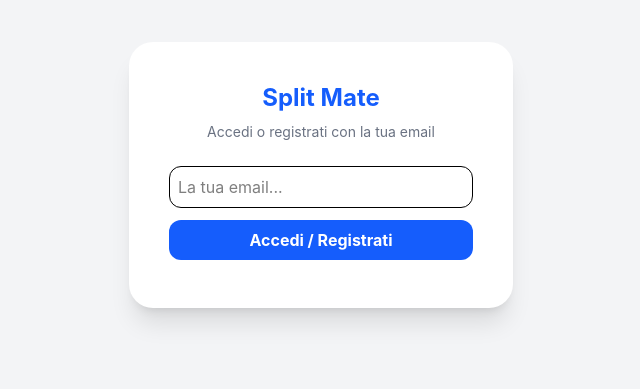
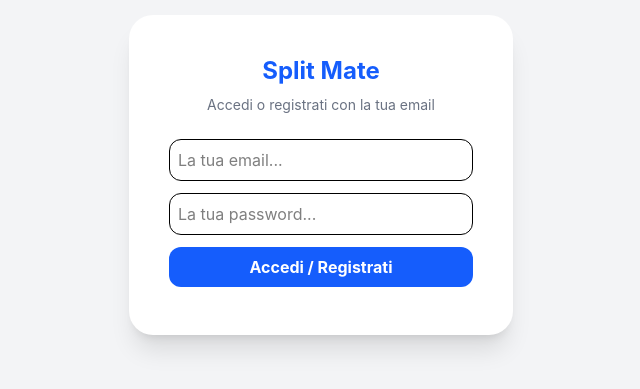
Before and after one commit to lorenzograssiUni/gestore-spese, a React (Vite) app in the folder frontend-gestione-spese/: page / in a window 1280 px wide. Shown: the part 225-614 px from the top of the page, without its empty margins (319-959 px from the left). Built offline with nearby package versions, Linux system fonts and the light colour scheme.

Commit message:
Update App.jsx

```diff
--- a/frontend-gestione-spese/src/App.jsx
+++ b/frontend-gestione-spese/src/App.jsx
@@ -19,6 +19,8 @@ function App() {
     const [gruppoAttivoId, setGruppoAttivoId] = useState(null);
     const [vistaRiepilogo, setVistaRiepilogo] = useState(false);
     const [emailInput, setEmailInput] = useState('');
+    const [passwordInput, setPasswordInput] = useState('');
+    const [erroreLogin, setErroreLogin] = useState('');
 
     const handleLogout = () => {
         localStorage.removeItem('utente_spese');
@@ -35,24 +37,28 @@ function App() {
 
     const handleLogin = async (e) => {
         e.preventDefault();
-        if (!emailInput) return;
+        if (!emailInput || !passwordInput) return;
+        setErroreLogin('');
 
         try {
-            const response = await fetch(`${API_BASE_URL}/Utente/login`, {
+            const response = await fetch(`${API_BASE_URL}/Auth/login`, {
                 method: 'POST',
                 headers: { 'Content-Type': 'application/json' },
-                body: JSON.stringify({ email: emailInput })
+                body: JSON.stringify({ email: emailInput, password: passwordInput })
             });
 
             if (response.ok) {
                 const user = await response.json();
                 setUtente(user);
                 localStorage.setItem('utente_spese', JSON.stringify(user));
+            } else if (response.status === 401) {
+                setErroreLogin('Password errata. Riprova.');
             } else {
-                alert("Errore durante il login");
+                setErroreLogin('Errore durante il login. Riprova.');
             }
         } catch (error) {
-            console.error("Errore di connessione al server", error);
+            console.error('Errore di connessione al server', error);
+            setErroreLogin('Impossibile contattare il server.');
         }
     };
 
@@ -72,6 +78,17 @@ function App() {
                             onChange={(e) => setEmailInput(e.target.value)}
                             required
                         />
+                        <input
+                            type="password"
+                            placeholder="La tua password..."
+                            className="border p-2 rounded-xl focus:ring-2 focus:ring-blue-500 outline-none"
+                            value={passwordInput}
+                            onChange={(e) => setPasswordInput(e.target.value)}
+                            required
+                        />
+                        {erroreLogin && (
+                            <p className="text-red-500 text-sm">{erroreLogin}</p>
+                        )}
                         <button type="submit" className="bg-blue-600 text-white px-6 py-2 rounded-xl font-bold hover:bg-blue-700 transition">
                             Accedi / Registrati
                         </button>
```
